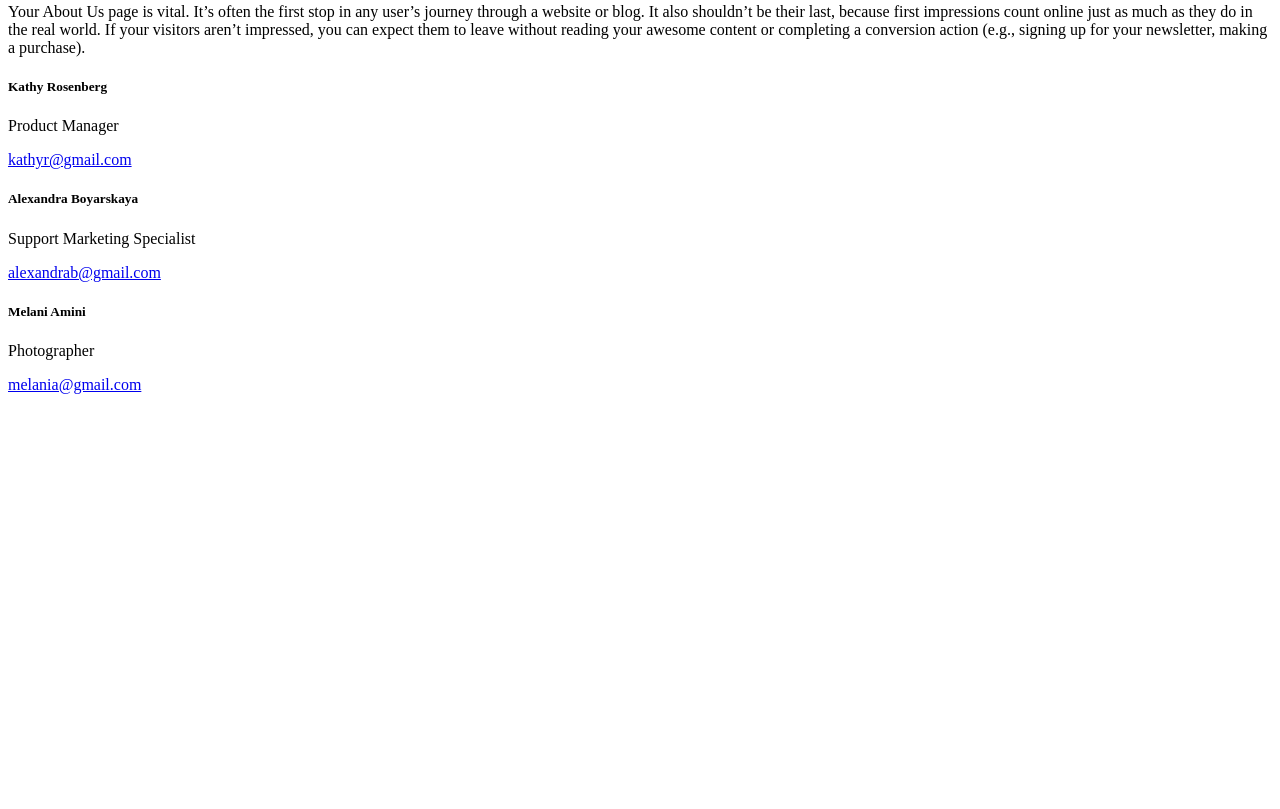
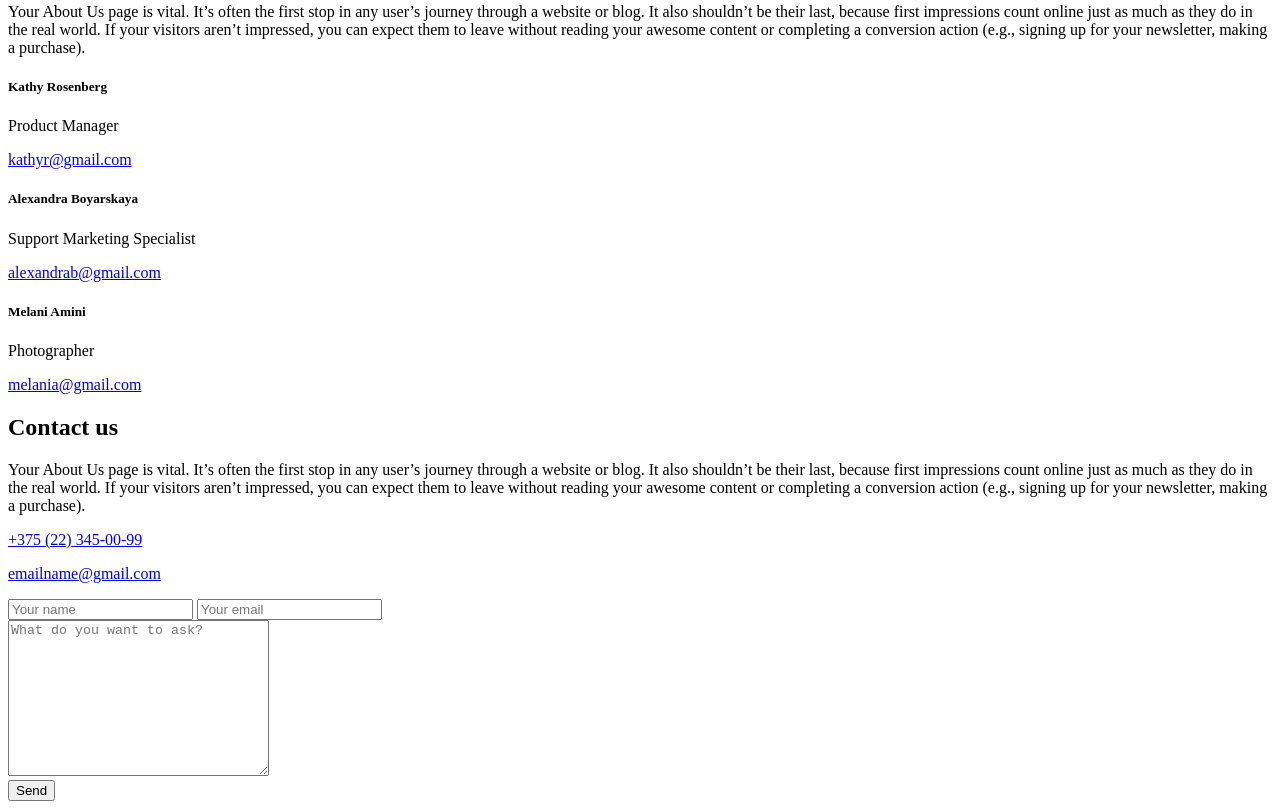
Before and after one commit to OKitel/productly, a plain HTML site: page index.html in a window 1280 px wide. Shown: the part 3105-3914 px from the top of the page. Before the commit the page ends 3507 px from the top, so only its background shows below. Drawn offline with Linux system fonts and the light colour scheme.

Commit message:
feat: add section contact us

```diff
--- a/index.html
+++ b/index.html
@@ -181,6 +181,46 @@
         </div>
       </div>
     </section>
+
+    <section class="contact-us">
+      <div class="wrapper">
+        <h2>
+          Contact us
+        </h2>
+        <div class="layout-2-column">
+          <div class="contact-us__content">
+            <p>Your About Us page is vital. It’s often the first stop in any user’s journey through a website or blog.
+              It also
+              shouldn’t be their last, because first impressions count online just as much as they do in the real world.
+              If your
+              visitors aren’t impressed, you can expect them to leave without reading your awesome content or completing
+              a conversion
+              action (e.g., signing up for your newsletter, making a purchase).</p>
+            <p>
+              <span class="icon icon_phone"></span>
+              <a href="tel:+375223450099">+375 (22) 345-00-99</a>
+            </p>
+            <p>
+              <span class="icon icon_letter"></span>
+              <a href="mailto:emailname@gmail.com">emailname@gmail.com</a>
+            </p>
+
+          </div>
+          <div class="contact-us__form">
+            <form action method="post">
+              <div class="layout-2-column">
+                <input type="text" name="name" placeholder="Your name">
+                <input type="email" name="email" placeholder="Your email">
+              </div>
+              <textarea name="question" cols="30" rows="10" placeholder="What do you want to ask?"></textarea>
+              <div class="contact-us__button">
+                <button class="button button_colored" type="submit">Send</button>
+              </div>
+            </form>
+          </div>
+        </div>
+      </div>
+    </section>
   </body>
 
 </html>
```
